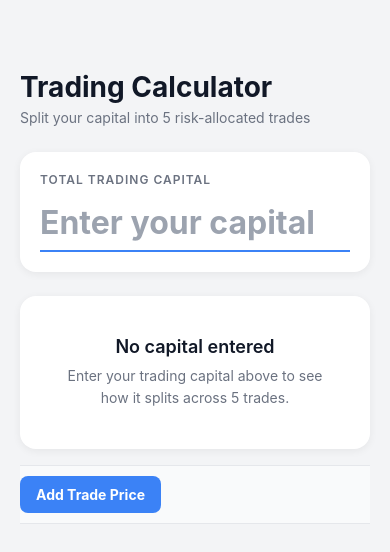
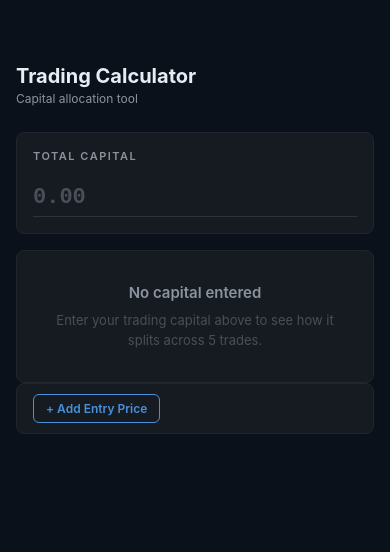
Before and after one commit to chrisdieria-glitch/TradeCalculator, a React Native app: screen / in a window 390 px wide. Shown: the top 552 px of the page. Built offline with nearby package versions, Linux system fonts and the light colour scheme.

Commit message:
I refactor the whole UI now it looks more fintech

```diff
--- a/src/components/CapitalInput.js
+++ b/src/components/CapitalInput.js
@@ -1,59 +1,56 @@
 import React from 'react';
-import { View, Text, TextInput, StyleSheet } from 'react-native';
+import { View, Text, TextInput, StyleSheet, Platform } from 'react-native';
+import { sharedStyles } from '../styles/shared';
+
+const monoFont = Platform.select({
+  ios: 'Menlo',
+  android: 'monospace',
+  default: 'monospace',
+});
 
 export default function CapitalInput({ capital, onChange, hasValidCapital, formattedCapital }) {
   return (
-    <View style={styles.inputCard}>
-      <Text style={styles.inputLabel}>Total Trading Capital</Text>
+    <View style={styles.panel}>
+      <Text style={sharedStyles.sectionTitle}>Total Capital</Text>
       <TextInput
         style={styles.input}
-        placeholder="Enter your capital"
-        placeholderTextColor="#9CA3AF"
+        placeholder="0.00"
+        placeholderTextColor="#484F58"
         keyboardType="decimal-pad"
         value={capital}
         onChangeText={onChange}
       />
       {hasValidCapital && (
-        <Text style={styles.totalValue}>
-          = ${formattedCapital}
-        </Text>
+        <Text style={styles.totalValue}>${formattedCapital}</Text>
       )}
     </View>
   );
 }
 
 const styles = StyleSheet.create({
-  inputCard: {
-    backgroundColor: '#FFFFFF',
-    borderRadius: 16,
-    padding: 20,
-    marginBottom: 24,
-    shadowColor: '#000',
-    shadowOffset: { width: 0, height: 2 },
-    shadowOpacity: 0.06,
-    shadowRadius: 8,
-    elevation: 3,
-  },
-  inputLabel: {
-    fontSize: 12,
-    fontWeight: '600',
-    color: '#6B7280',
-    textTransform: 'uppercase',
-    letterSpacing: 1,
-    marginBottom: 8,
+  panel: {
+    backgroundColor: '#161B22',
+    borderRadius: 8,
+    borderWidth: 1,
+    borderColor: '#21262D',
+    padding: 16,
+    marginBottom: 16,
   },
   input: {
-    fontSize: 32,
+    fontSize: 22,
     fontWeight: '700',
-    color: '#111827',
-    paddingVertical: 8,
-    borderBottomWidth: 2,
-    borderBottomColor: '#3B82F6',
+    color: '#E6EDF3',
+    fontFamily: monoFont,
+    paddingVertical: 6,
+    borderBottomWidth: 1,
+    borderBottomColor: '#2D333B',
   },
   totalValue: {
     marginTop: 8,
     fontSize: 14,
-    color: '#6B7280',
+    fontWeight: '700',
+    color: '#26A69A',
+    fontFamily: monoFont,
     textAlign: 'right',
   },
 });
--- a/src/components/DividerBar.js
+++ b/src/components/DividerBar.js
@@ -1,18 +1,27 @@
 import React from 'react';
-import { View, Text, TouchableOpacity, StyleSheet } from 'react-native';
+import { View, Text, TouchableOpacity, StyleSheet, Platform } from 'react-native';
+
+const monoFont = Platform.select({
+  ios: 'Menlo',
+  android: 'monospace',
+  default: 'monospace',
+});
 
 export default function DividerBar({ pricesLength, onAddPress, showAvg, formattedAvg }) {
   return (
-    <View style={styles.dividerBar}>
+    <View style={styles.bar}>
       <TouchableOpacity
         style={[styles.addButton, pricesLength >= 5 && styles.addButtonDisabled]}
         onPress={onAddPress}
       >
-        <Text style={styles.addButtonText}>Add Trade Price</Text>
+        <Text style={[styles.addButtonText, pricesLength >= 5 && styles.addButtonTextDisabled]}>
+          + Add Entry Price
+        </Text>
       </TouchableOpacity>
       {showAvg && (
-        <Text style={styles.avgText}>
-          Weighted Avg: <Text style={styles.avgValue}>${formattedAvg}</Text>
+        <Text style={styles.avgLabel}>
+          Avg{' '}
+          <Text style={styles.avgValue}>${formattedAvg}</Text>
         </Text>
       )}
     </View>
@@ -20,39 +29,45 @@ export default function DividerBar({ pricesLength, onAddPress, showAvg, formatte
 }
 
 const styles = StyleSheet.create({
-  dividerBar: {
+  bar: {
     flexDirection: 'row',
     alignItems: 'center',
     justifyContent: 'space-between',
-    borderTopWidth: 1,
-    borderBottomWidth: 1,
-    borderColor: '#E5E7EB',
-    backgroundColor: '#F9FAFB',
+    backgroundColor: '#161B22',
+    borderRadius: 8,
+    borderWidth: 1,
+    borderColor: '#21262D',
     paddingVertical: 10,
-    marginVertical: 16,
+    paddingHorizontal: 16,
+    marginBottom: 16,
   },
   addButton: {
-    backgroundColor: '#3B82F6',
-    borderRadius: 8,
-    paddingHorizontal: 16,
-    paddingVertical: 10,
+    borderWidth: 1,
+    borderColor: '#4A90D9',
+    borderRadius: 6,
+    paddingHorizontal: 12,
+    paddingVertical: 6,
   },
   addButtonDisabled: {
-    backgroundColor: '#9CA3AF',
+    borderColor: '#30363D',
   },
   addButtonText: {
+    fontSize: 12,
+    fontWeight: '600',
+    color: '#4A90D9',
+  },
+  addButtonTextDisabled: {
+    color: '#484F58',
+  },
+  avgLabel: {
+    fontSize: 11,
+    fontWeight: '600',
+    color: '#8B949E',
+  },
+  avgValue: {
     fontSize: 14,
     fontWeight: '700',
-    color: '#FFFFFF',
-  },
-  avgText: {
-    fontSize: 13,
-    color: '#6B7280',
-    fontWeight: '600',
-  },
-  avgValue: {
-    fontSize: 18,
-    fontWeight: '700',
-    color: '#059669',
+    color: '#26A69A',
+    fontFamily: monoFont,
   },
 });
--- a/src/components/EmptyState.js
+++ b/src/components/EmptyState.js
@@ -3,9 +3,9 @@ import { View, Text, StyleSheet } from 'react-native';
 
 export default function EmptyState() {
   return (
-    <View style={styles.emptyState}>
-      <Text style={styles.emptyTitle}>No capital entered</Text>
-      <Text style={styles.emptyText}>
+    <View style={styles.panel}>
+      <Text style={styles.title}>No capital entered</Text>
+      <Text style={styles.text}>
         Enter your trading capital above to see how it splits across 5 trades.
       </Text>
     </View>
@@ -13,27 +13,24 @@ export default function EmptyState() {
 }
 
 const styles = StyleSheet.create({
-  emptyState: {
-    backgroundColor: '#FFFFFF',
-    borderRadius: 16,
-    padding: 40,
+  panel: {
+    backgroundColor: '#161B22',
+    borderRadius: 8,
+    borderWidth: 1,
+    borderColor: '#21262D',
+    padding: 32,
     alignItems: 'center',
-    shadowColor: '#000',
-    shadowOffset: { width: 0, height: 2 },
-    shadowOpacity: 0.06,
-    shadowRadius: 8,
-    elevation: 3,
   },
-  emptyTitle: {
-    fontSize: 18,
+  title: {
+    fontSize: 15,
     fontWeight: '600',
-    color: '#111827',
+    color: '#8B949E',
     marginBottom: 8,
   },
-  emptyText: {
-    fontSize: 14,
-    color: '#6B7280',
+  text: {
+    fontSize: 13,
+    color: '#484F58',
     textAlign: 'center',
-    lineHeight: 22,
+    lineHeight: 20,
   },
 });
--- a/src/components/Header.js
+++ b/src/components/Header.js
@@ -5,7 +5,7 @@ export default function Header() {
   return (
     <View style={styles.header}>
       <Text style={styles.title}>Trading Calculator</Text>
-      <Text style={styles.subtitle}>Split your capital into 5 risk-allocated trades</Text>
+      <Text style={styles.subtitle}>Capital allocation tool</Text>
     </View>
   );
 }
@@ -15,14 +15,14 @@ const styles = StyleSheet.create({
     marginBottom: 24,
   },
   title: {
-    fontSize: 28,
+    fontSize: 20,
     fontWeight: '700',
-    color: '#111827',
-    marginBottom: 4,
+    color: '#E6EDF3',
+    marginBottom: 2,
   },
   subtitle: {
-    fontSize: 14,
-    color: '#6B7280',
-    lineHeight: 20,
+    fontSize: 12,
+    color: '#8B949E',
+    lineHeight: 18,
   },
 });
--- a/src/components/PriceEntries.js
+++ b/src/components/PriceEntries.js
@@ -1,23 +1,27 @@
 import React from 'react';
-import { View, Text, TextInput, TouchableOpacity, StyleSheet } from 'react-native';
+import { View, Text, TextInput, TouchableOpacity, StyleSheet, Platform } from 'react-native';
 import { TRADES } from '../constants/trades';
 import { sharedStyles } from '../styles/shared';
 
+const monoFont = Platform.select({
+  ios: 'Menlo',
+  android: 'monospace',
+  default: 'monospace',
+});
+
 export default function PriceEntries({ prices, priceRefs, onChangePrice, onDeletePrice }) {
   return (
-    <View>
+    <View style={styles.panel}>
       <Text style={sharedStyles.sectionTitle}>Entry Prices</Text>
       {prices.map((price, index) => (
-        <View key={index} style={sharedStyles.tradeCard}>
-          <View style={sharedStyles.tradeLeft}>
-            <Text style={sharedStyles.tradeLabel}>{TRADES[index].label} Entry</Text>
-          </View>
-          <View style={styles.priceRight}>
+        <View key={index} style={styles.row}>
+          <Text style={styles.tradeLabel}>{TRADES[index].label} Entry</Text>
+          <View style={styles.right}>
             <TextInput
               ref={el => { priceRefs.current[index] = el; }}
-              style={styles.priceInput}
-              placeholder="Enter price"
-              placeholderTextColor="#9CA3AF"
+              style={styles.input}
+              placeholder="0.00"
+              placeholderTextColor="#484F58"
               keyboardType="decimal-pad"
               value={price}
               onChangeText={(text) => onChangePrice(index, text)}
@@ -37,29 +41,52 @@ export default function PriceEntries({ prices, priceRefs, onChangePrice, onDelet
 }
 
 const styles = StyleSheet.create({
-  priceInput: {
-    fontSize: 18,
+  panel: {
+    backgroundColor: '#161B22',
+    borderRadius: 8,
+    borderWidth: 1,
+    borderColor: '#21262D',
+    padding: 16,
+    marginBottom: 16,
+  },
+  row: {
+    flexDirection: 'row',
+    alignItems: 'center',
+    justifyContent: 'space-between',
+    paddingVertical: 8,
+    borderBottomWidth: 1,
+    borderBottomColor: '#2D333B',
+  },
+  tradeLabel: {
+    fontSize: 14,
     fontWeight: '600',
-    color: '#111827',
-    paddingVertical: 4,
-    paddingHorizontal: 8,
-    borderBottomWidth: 2,
-    borderBottomColor: '#3B82F6',
-    minWidth: 120,
-    textAlign: 'right',
+    color: '#E6EDF3',
+    flex: 1,
   },
-  priceRight: {
+  right: {
     flexDirection: 'row',
     alignItems: 'center',
   },
+  input: {
+    fontSize: 16,
+    fontWeight: '600',
+    color: '#E6EDF3',
+    fontFamily: monoFont,
+    paddingVertical: 4,
+    paddingHorizontal: 8,
+    borderBottomWidth: 1,
+    borderBottomColor: '#2D333B',
+    minWidth: 110,
+    textAlign: 'right',
+  },
   deleteButton: {
-    paddingLeft: 8,
+    paddingLeft: 6,
     paddingVertical: 4,
   },
   deleteIcon: {
-    fontSize: 20,
-    fontWeight: '700',
-    color: '#9CA3AF',
-    lineHeight: 22,
+    fontSize: 18,
+    fontWeight: '600',
+    color: '#484F58',
+    lineHeight: 20,
   },
 });
--- a/src/components/TradeBreakdown.js
+++ b/src/components/TradeBreakdown.js
@@ -1,37 +1,46 @@
 import React from 'react';
-import { View, Text, StyleSheet } from 'react-native';
+import { View, Text, StyleSheet, Platform } from 'react-native';
 import { TRADES } from '../constants/trades';
 import { formatCurrency } from '../utils/format';
 import { getPreciseFontSize } from '../utils/font';
 import { sharedStyles } from '../styles/shared';
 
+const monoFont = Platform.select({
+  ios: 'Menlo',
+  android: 'monospace',
+  default: 'monospace',
+});
+
 export default function TradeBreakdown({ capitalNum, amountWrapWidth, onAmountLayout }) {
   return (
-    <View style={styles.dashboard}>
-      <Text style={sharedStyles.sectionTitle}>Trade Breakdown</Text>
+    <View style={styles.panel}>
+      <Text style={sharedStyles.sectionTitle}>Allocations</Text>
+
       <View style={styles.tableHeader}>
-        <View style={styles.tableHeaderLeft}>
-          <Text style={styles.tableHeaderText}>Trade</Text>
-          <Text style={styles.tableHeaderText}>Percent</Text>
-          <Text style={styles.tableHeaderText}>Drop</Text>
-        </View>
-        <Text style={styles.tableHeaderText}>Amount</Text>
+        <Text style={[styles.colTrade, styles.headerText]}>Trade</Text>
+        <Text style={[styles.colSize, styles.headerText]}>Size</Text>
+        <Text style={[styles.colRisk, styles.headerText]}>Risk</Text>
+        <Text style={[styles.colAmount, styles.headerText]}>Amount</Text>
       </View>
+
       {TRADES.map((trade) => {
         const amount = formatCurrency((capitalNum * trade.percent) / 100);
         return (
-          <View key={trade.id} style={sharedStyles.tradeCard}>
-            <View style={sharedStyles.tradeLeft}>
-              <Text style={sharedStyles.tradeLabel}>{trade.label}</Text>
-              <View style={styles.badge}>
-                <Text style={styles.badgeText}>{trade.percent}%</Text>
-              </View>
-              <View style={styles.drawdownBadge}>
-                <Text style={styles.drawdownText}>{trade.bajada}% ↓</Text>
-              </View>
+          <View key={trade.id} style={styles.row}>
+            <Text style={[styles.colTrade, styles.tradeLabel]}>{trade.label}</Text>
+            <View style={styles.colSize}>
+              <Text style={styles.badgeText}>{trade.percent}%</Text>
             </View>
-            <View style={styles.amountWrap} onLayout={onAmountLayout}>
-              <Text style={[styles.amount, { fontSize: getPreciseFontSize(amount, amountWrapWidth) }]}>
+            <View style={styles.colRisk}>
+              <Text style={styles.drawdownText}>{trade.bajada}%</Text>
+            </View>
+            <View style={styles.colAmount} onLayout={trade.id === 1 ? onAmountLayout : undefined}>
+              <Text
+                style={[
+                  styles.amount,
+                  { fontSize: getPreciseFontSize(amount, trade.id === 1 ? amountWrapWidth : amountWrapWidth) },
+                ]}
+              >
                 ${amount}
               </Text>
             </View>
@@ -43,60 +52,80 @@ export default function TradeBreakdown({ capitalNum, amountWrapWidth, onAmountLa
 }
 
 const styles = StyleSheet.create({
-  dashboard: {
-    gap: 0,
+  panel: {
+    backgroundColor: '#161B22',
+    borderRadius: 8,
+    borderWidth: 1,
+    borderColor: '#21262D',
+    padding: 16,
+    marginBottom: 16,
   },
   tableHeader: {
     flexDirection: 'row',
     alignItems: 'center',
-    justifyContent: 'space-between',
-    paddingHorizontal: 16,
-    paddingVertical: 8,
-    marginBottom: 4,
+    paddingBottom: 8,
+    borderBottomWidth: 1,
+    borderBottomColor: '#2D333B',
+    marginBottom: 0,
   },
-  tableHeaderLeft: {
+  headerText: {
+    fontSize: 10,
+    fontWeight: '600',
+    color: '#484F58',
+    textTransform: 'uppercase',
+    letterSpacing: 0.8,
+  },
+  colTrade: {
+    flex: 1.4,
+  },
+  colSize: {
+    width: 40,
+    alignItems: 'flex-start',
+  },
+  colRisk: {
+    width: 44,
+    alignItems: 'flex-start',
+  },
+  colAmount: {
+    flex: 1,
+    alignItems: 'flex-end',
+  },
+  row: {
     flexDirection: 'row',
     alignItems: 'center',
-    gap: 20,
+    paddingVertical: 8,
+    borderBottomWidth: 1,
+    borderBottomColor: '#2D333B',
   },
-  tableHeaderText: {
+  tradeLabel: {
+    fontSize: 14,
+    fontWeight: '600',
+    color: '#E6EDF3',
+  },
+  badgeText: {
     fontSize: 11,
     fontWeight: '600',
-    color: '#9CA3AF',
-    textTransform: 'uppercase',
-    letterSpacing: 0.5,
-    marginLeft: 0,
-  },
-  badge: {
-    backgroundColor: '#EFF6FF',
-    borderRadius: 6,
-    paddingHorizontal: 8,
-    paddingVertical: 3,
-  },
-  badgeText: {
-    fontSize: 12,
-    fontWeight: '700',
-    color: '#3B82F6',
-  },
-  drawdownBadge: {
-    backgroundColor: '#FEF2F2',
-    borderRadius: 6,
-    paddingHorizontal: 8,
-    paddingVertical: 3,
+    color: '#58A6FF',
+    backgroundColor: 'rgba(74,144,217,0.08)',
+    borderRadius: 4,
+    paddingHorizontal: 5,
+    paddingVertical: 2,
+    overflow: 'hidden',
   },
   drawdownText: {
-    fontSize: 12,
-    fontWeight: '700',
-    color: '#DC2626',
+    fontSize: 11,
+    fontWeight: '600',
+    color: '#F08784',
+    backgroundColor: 'rgba(239,83,80,0.08)',
+    borderRadius: 4,
+    paddingHorizontal: 5,
+    paddingVertical: 2,
+    overflow: 'hidden',
   },
   amount: {
-    fontSize: 20,
+    fontSize: 16,
     fontWeight: '700',
-    color: '#059669',
-  },
-  amountWrap: {
-    flex: 1,
-    alignItems: 'center',
-    paddingLeft: 8,
+    color: '#26A69A',
+    fontFamily: monoFont,
   },
 });
--- a/src/screens/CalculatorScreen.js
+++ b/src/screens/CalculatorScreen.js
@@ -1,5 +1,5 @@
 import React, { useState } from 'react';
-import { View, ScrollView, KeyboardAvoidingView, Platform } from 'react-native';
+import { ScrollView, KeyboardAvoidingView, Platform } from 'react-native';
 import { StatusBar } from 'expo-status-bar';
 import { sanitizeDecimalInput } from '../utils/sanitize';
 import { formatCurrency } from '../utils/format';
@@ -56,7 +56,7 @@ export default function CalculatorScreen() {
       style={sharedStyles.container}
       behavior={Platform.OS === 'ios' ? 'padding' : undefined}
     >
-      <StatusBar style="dark" />
+      <StatusBar style="light" />
       <ScrollView
         ref={scrollRef}
         contentContainerStyle={sharedStyles.scrollContent}
--- a/src/styles/shared.js
+++ b/src/styles/shared.js
@@ -1,45 +1,60 @@
-import { StyleSheet } from 'react-native';
+import { StyleSheet, Platform } from 'react-native';
+
+const monoFont = Platform.select({
+  ios: 'Menlo',
+  android: 'monospace',
+  default: 'monospace',
+});
 
 export const sharedStyles = StyleSheet.create({
   container: {
     flex: 1,
-    backgroundColor: '#F3F4F6',
+    backgroundColor: '#0B111A',
   },
   scrollContent: {
-    paddingTop: 70,
-    paddingHorizontal: 20,
+    paddingTop: 64,
+    paddingHorizontal: 16,
     paddingBottom: 120,
   },
+  sectionContainer: {
+    backgroundColor: '#161B22',
+    borderRadius: 8,
+    borderWidth: 1,
+    borderColor: '#21262D',
+    padding: 16,
+    marginBottom: 16,
+  },
   sectionTitle: {
-    fontSize: 12,
+    fontSize: 11,
     fontWeight: '600',
-    color: '#6B7280',
+    color: '#8B949E',
     textTransform: 'uppercase',
-    letterSpacing: 1,
-    marginBottom: 12,
+    letterSpacing: 1.5,
+    marginBottom: 16,
   },
   tradeCard: {
-    backgroundColor: '#FFFFFF',
-    borderRadius: 12,
-    padding: 16,
-    marginBottom: 8,
+    backgroundColor: '#161B22',
+    borderRadius: 0,
+    padding: 0,
+    marginBottom: 0,
     flexDirection: 'row',
     alignItems: 'center',
     justifyContent: 'space-between',
-    shadowColor: '#000',
-    shadowOffset: { width: 0, height: 1 },
-    shadowOpacity: 0.04,
-    shadowRadius: 4,
-    elevation: 2,
+    borderBottomWidth: 1,
+    borderBottomColor: '#2D333B',
+    paddingVertical: 8,
   },
   tradeLeft: {
     flexDirection: 'row',
     alignItems: 'center',
-    gap: 10,
+    gap: 8,
   },
   tradeLabel: {
-    fontSize: 16,
+    fontSize: 14,
     fontWeight: '600',
-    color: '#111827',
+    color: '#E6EDF3',
+  },
+  monoText: {
+    fontFamily: monoFont,
   },
 });
```
Also changed, not shown: src/utils/font.js (+5 -4 lines), 1 other file (tests, documents, lock files or other folders).
